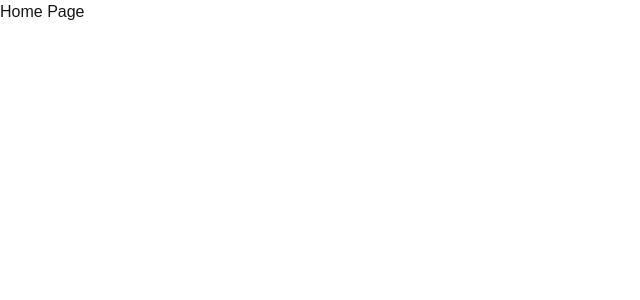
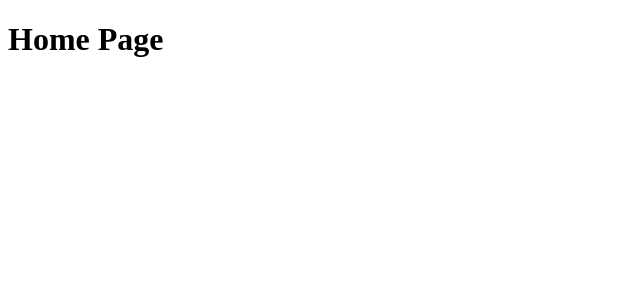
Before and after one commit to marcelomatheus/falacomigo-chat-web, a Next.js app: page / in a window 1280 px wide. Shown: the top 300 px of the page, without its empty margins (0-640 px from the left). Built offline with nearby package versions, Linux system fonts and the light colour scheme.

Commit message:
feat(auth): wrap app layout with NextAuth provider

```diff
--- a/src/app/layout.tsx
+++ b/src/app/layout.tsx
@@ -1,33 +1,14 @@
-import type { Metadata } from "next";
-import { Geist, Geist_Mono } from "next/font/google";
-import "./globals.css";
-
-const geistSans = Geist({
-  variable: "--font-geist-sans",
-  subsets: ["latin"],
-});
-
-const geistMono = Geist_Mono({
-  variable: "--font-geist-mono",
-  subsets: ["latin"],
-});
-
-export const metadata: Metadata = {
-  title: "Fala Comigo",
-  description: "Aprenda a falar inglês na prática conversando com outras pessoas!",
-};
+import Providers from "./providers";
 
 export default function RootLayout({
   children,
-}: Readonly<{
+}: {
   children: React.ReactNode;
-}>) {
+}) {
   return (
-    <html lang="en">
-      <body
-        className={`${geistSans.variable} ${geistMono.variable} antialiased`}
-      >
-        {children}
+    <html lang="pt-br">
+      <body>
+        <Providers>{children}</Providers>
       </body>
     </html>
   );
--- /dev/null
+++ b/src/app/providers.tsx
@@ -0,0 +1,8 @@
+"use client";
+
+import { SessionProvider } from "next-auth/react";
+import React from "react";
+
+export default function Providers({ children }: { children: React.ReactNode }) {
+  return <SessionProvider>{children}</SessionProvider>;
+}
```
